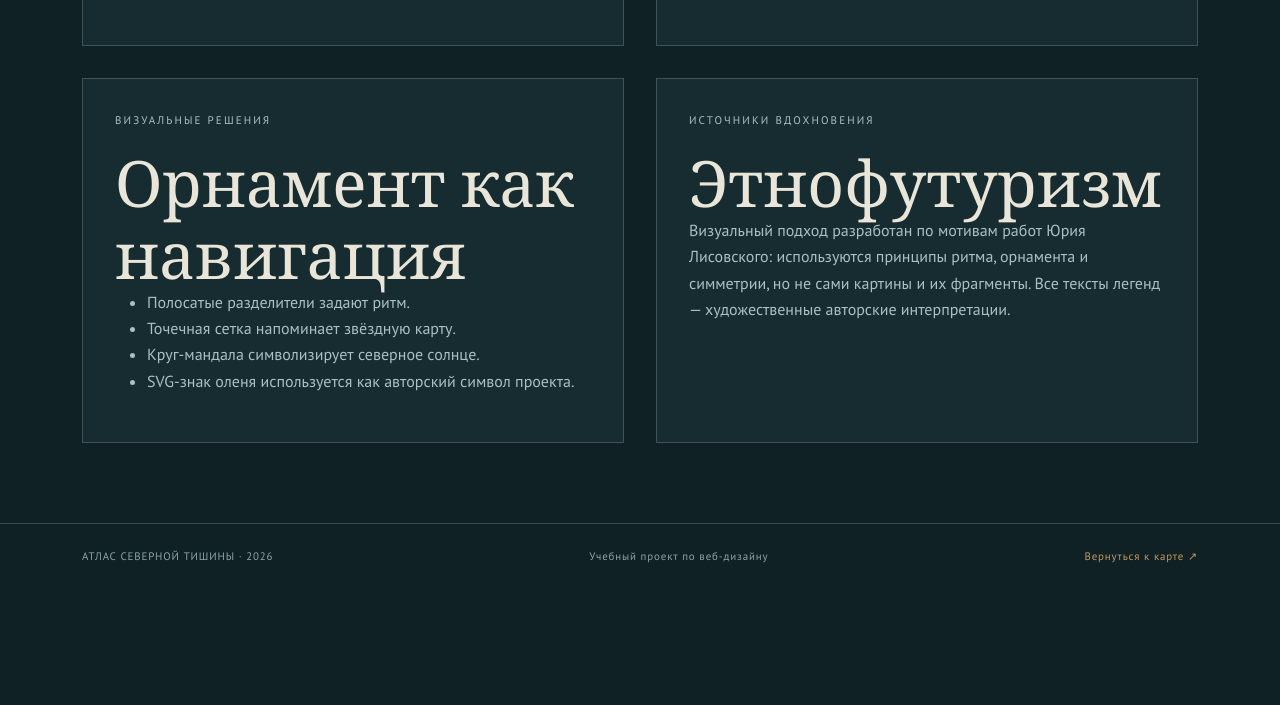
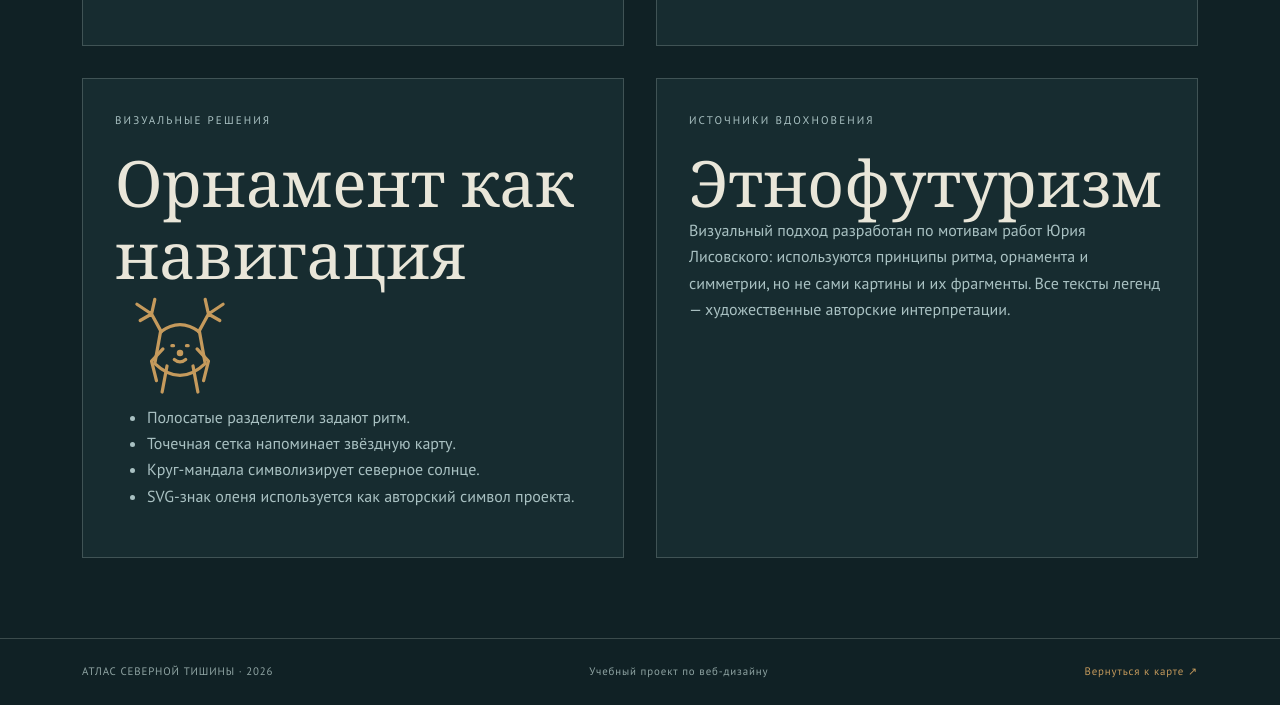
Before and after one commit to midwayddd/UP, a plain HTML site: page Практическая работа — Северный край/about.html in a window 1280 px wide. Shown: the part 855-1560 px from the top of the page. Before the commit the page ends 1445 px from the top, so only its background shows below. Drawn offline with nearby package versions, Linux system fonts and the light colour scheme.

Commit message:
Добавлен SVG-символ в описание визуального языка

```diff
--- a/Практическая работа — Северный край/about.html
+++ b/Практическая работа — Северный край/about.html
@@ -2,5 +2,5 @@
 <html lang="ru"><head><meta charset="utf-8"><meta name="viewport" content="width=device-width,initial-scale=1"><title>О проекте — Атлас северной тишины</title><link href="https://fonts.googleapis.com/css2?family=Playfair+Display:wght@500;600&family=PT+Sans:wght@400;700&display=swap" rel="stylesheet"><link href="https://cdn.jsdelivr.net/npm/bootstrap@5.3.3/dist/css/bootstrap.min.css" rel="stylesheet"><link rel="stylesheet" href="style.css"></head>
 <body><header class="site-header"><nav class="navbar navbar-expand-lg container py-3"><a class="brand" href="index.html">✳ Атлас северной тишины</a><button class="navbar-toggler" type="button" data-bs-toggle="collapse" data-bs-target="#nav" aria-label="Открыть меню"><span class="navbar-toggler-icon"></span></button><div class="collapse navbar-collapse justify-content-end" id="nav"><ul class="navbar-nav gap-lg-4"><li><a class="nav-link" href="index.html">Карта</a></li><li><a class="nav-link" href="legends.html">Легенды</a></li><li><a class="nav-link active" href="about.html">О проекте</a></li></ul></div></nav></header>
 <main class="container"><section class="page-hero"><p class="eyebrow">03 / Замысел и визуальный язык</p><h1>О <em>проекте</em></h1><p class="hero-lead">Атлас северной тишины — цифровое пространство для неспешного путешествия по вымышленным историям северного края.</p></section>
-<section class="about-grid"><article class="info-panel"><p class="eyebrow">Концепция</p><h2>Память места</h2><p>Проект соединяет мотивы северного ландшафта и этнофутуристический язык: геометрические знаки, повторяющиеся ритмы, симметрию и условную картографию. Карта здесь — не навигационный сервис, а метафора памяти.</p></article><article class="info-panel"><p class="eyebrow">Ключевые слова</p><h2>Север · Память · Туман · Путь · Сияние</h2><p>Настроение строится на контрасте ночного фона и тёплого янтарного акцента, на больших паузах и лаконичных символах.</p></article><article class="info-panel"><p class="eyebrow">Визуальные решения</p><h2>Орнамент как навигация</h2><ul><li>Полосатые разделители задают ритм.</li><li>Точечная сетка напоминает звёздную карту.</li><li>Круг-мандала символизирует северное солнце.</li><li>SVG-знак оленя используется как авторский символ проекта.</li></ul></article><article class="info-panel"><p class="eyebrow">Источники вдохновения</p><h2>Этнофутуризм</h2><p>Визуальный подход разработан по мотивам работ Юрия Лисовского: используются принципы ритма, орнамента и симметрии, но не сами картины и их фрагменты. Все тексты легенд — художественные авторские интерпретации.</p></article></section></main>
+<section class="about-grid"><article class="info-panel"><p class="eyebrow">Концепция</p><h2>Память места</h2><p>Проект соединяет мотивы северного ландшафта и этнофутуристический язык: геометрические знаки, повторяющиеся ритмы, симметрию и условную картографию. Карта здесь — не навигационный сервис, а метафора памяти.</p></article><article class="info-panel"><p class="eyebrow">Ключевые слова</p><h2>Север · Память · Туман · Путь · Сияние</h2><p>Настроение строится на контрасте ночного фона и тёплого янтарного акцента, на больших паузах и лаконичных символах.</p></article><article class="info-panel"><p class="eyebrow">Визуальные решения</p><h2>Орнамент как навигация</h2><img src="deer.svg" alt="Авторский геометрический символ северного оленя" width="130" height="115"><ul><li>Полосатые разделители задают ритм.</li><li>Точечная сетка напоминает звёздную карту.</li><li>Круг-мандала символизирует северное солнце.</li><li>SVG-знак оленя используется как авторский символ проекта.</li></ul></article><article class="info-panel"><p class="eyebrow">Источники вдохновения</p><h2>Этнофутуризм</h2><p>Визуальный подход разработан по мотивам работ Юрия Лисовского: используются принципы ритма, орнамента и симметрии, но не сами картины и их фрагменты. Все тексты легенд — художественные авторские интерпретации.</p></article></section></main>
 <footer class="site-footer"><div class="container footer-inner"><span>АТЛАС СЕВЕРНОЙ ТИШИНЫ · 2026</span><span>Учебный проект по веб-дизайну</span><a href="index.html">Вернуться к карте ↗</a></div></footer><script src="https://cdn.jsdelivr.net/npm/bootstrap@5.3.3/dist/js/bootstrap.bundle.min.js"></script></body></html>
```
